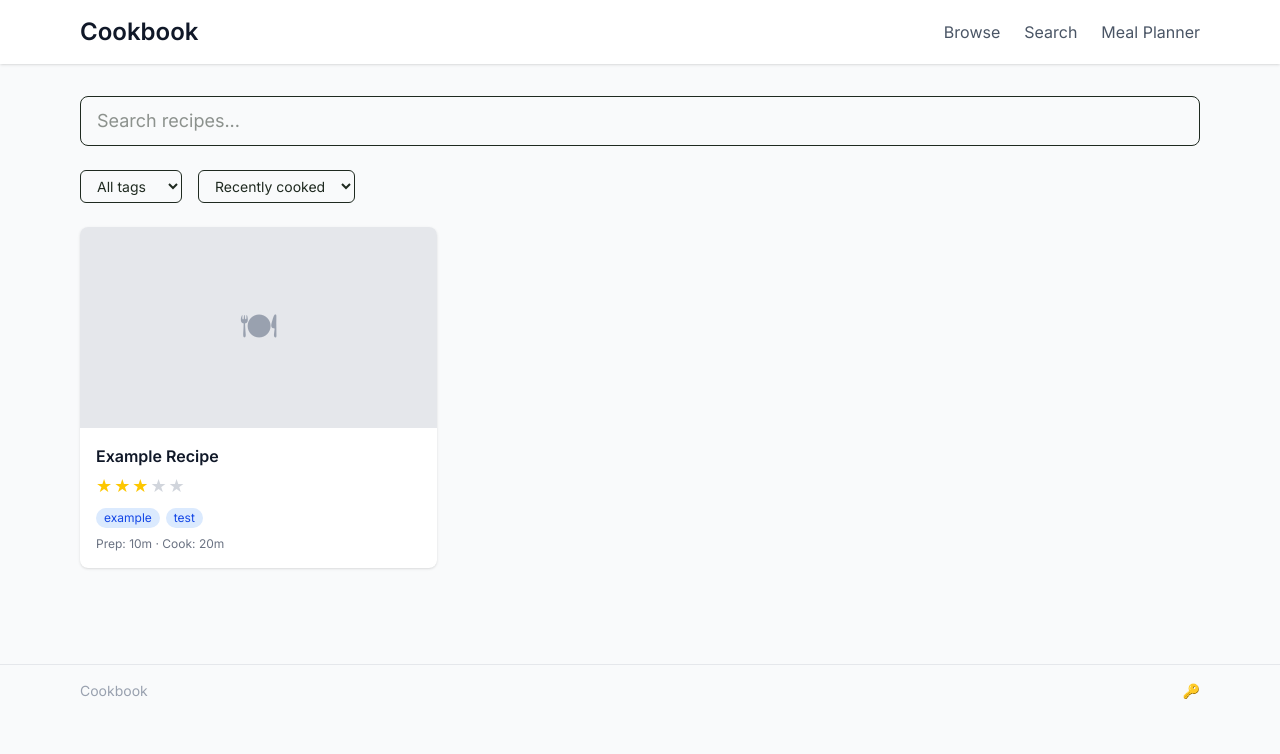
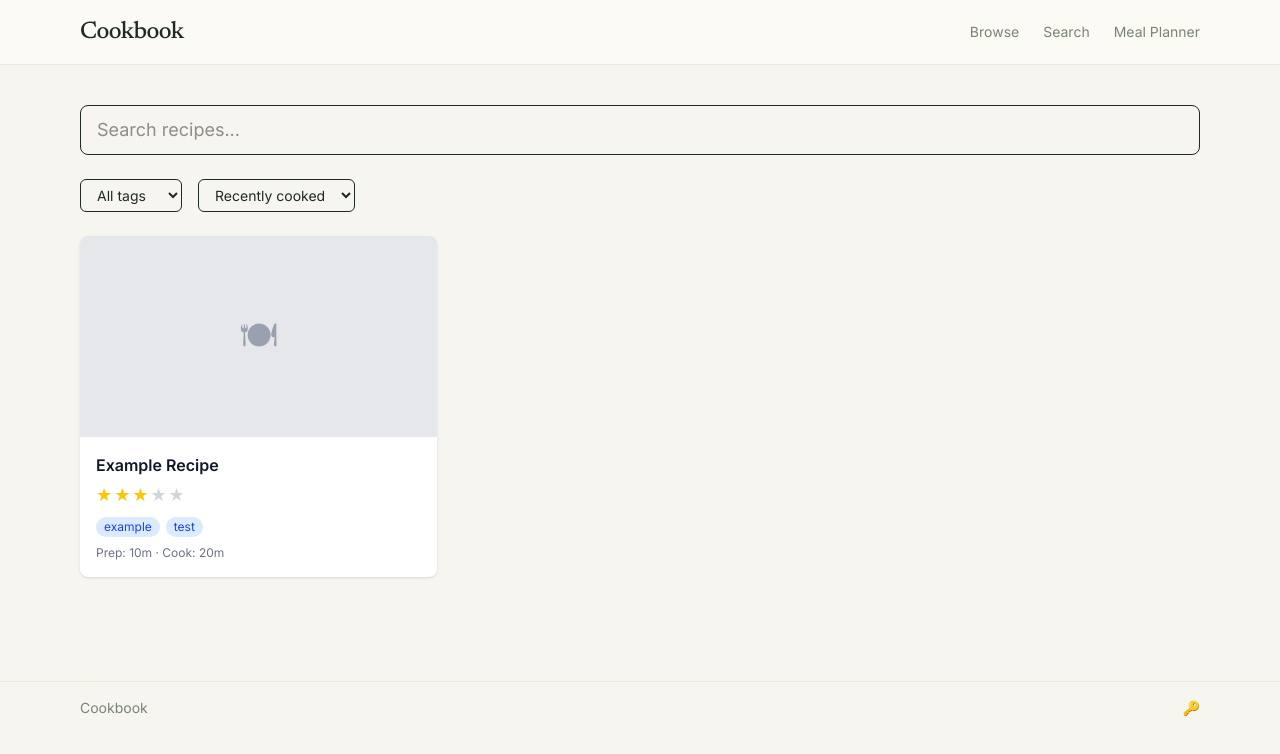
Before and after one commit to mcakes/cookbook, a React (Vite) app: page / in a window 1280 px wide. Shown: the top 754 px of the page. Built offline with nearby package versions, Linux system fonts and the light colour scheme.

Commit message:
Restyle Layout header and footer with new design tokens

```diff
--- a/src/components/Layout.tsx
+++ b/src/components/Layout.tsx
@@ -8,26 +8,26 @@ export default function Layout() {
   const [showAuth, setShowAuth] = useState(false);
 
   return (
-    <div className="min-h-screen bg-gray-50">
-      <header className="bg-white shadow-sm">
+    <div className="min-h-screen">
+      <header className="bg-paper border-b border-line">
         <div className="max-w-6xl mx-auto px-4 py-4 flex items-center justify-between">
-          <Link to="/" className="text-2xl font-bold text-gray-900">
+          <Link to="/" className="font-display text-2xl font-medium text-ink tracking-tight">
             Cookbook
           </Link>
-          <nav className="flex items-center gap-6">
-            <Link to="/" className="text-gray-600 hover:text-gray-900">
+          <nav className="flex items-center gap-6 text-sm">
+            <Link to="/" className="text-muted hover:text-ink transition-colors">
               Browse
             </Link>
-            <Link to="/search" className="text-gray-600 hover:text-gray-900">
+            <Link to="/search" className="text-muted hover:text-ink transition-colors">
               Search
             </Link>
-            <Link to="/meal-planner" className="text-gray-600 hover:text-gray-900">
+            <Link to="/meal-planner" className="text-muted hover:text-ink transition-colors">
               Meal Planner
             </Link>
             {authenticated && (
               <Link
                 to="/new"
-                className="bg-green-600 text-white px-3 py-1.5 rounded-md text-sm hover:bg-green-700"
+                className="bg-accent text-paper px-3 py-1.5 rounded text-sm hover:bg-accent-hover transition-colors"
               >
                 + New Recipe
               </Link>
@@ -35,15 +35,15 @@ export default function Layout() {
           </nav>
         </div>
       </header>
-      <main className="max-w-6xl mx-auto px-4 py-8">
+      <main className="max-w-6xl mx-auto px-4 py-10">
         <Outlet />
       </main>
-      <footer className="border-t border-gray-200 mt-16">
-        <div className="max-w-6xl mx-auto px-4 py-4 flex justify-between text-sm text-gray-400">
+      <footer className="border-t border-line mt-16">
+        <div className="max-w-6xl mx-auto px-4 py-4 flex justify-between text-sm text-muted">
           <span>Cookbook</span>
           <button
             onClick={() => (authenticated ? logout() : setShowAuth(true))}
-            className="hover:text-gray-600"
+            className="hover:text-ink transition-colors"
           >
             {authenticated ? "Logout" : "🔑"}
           </button>
```
